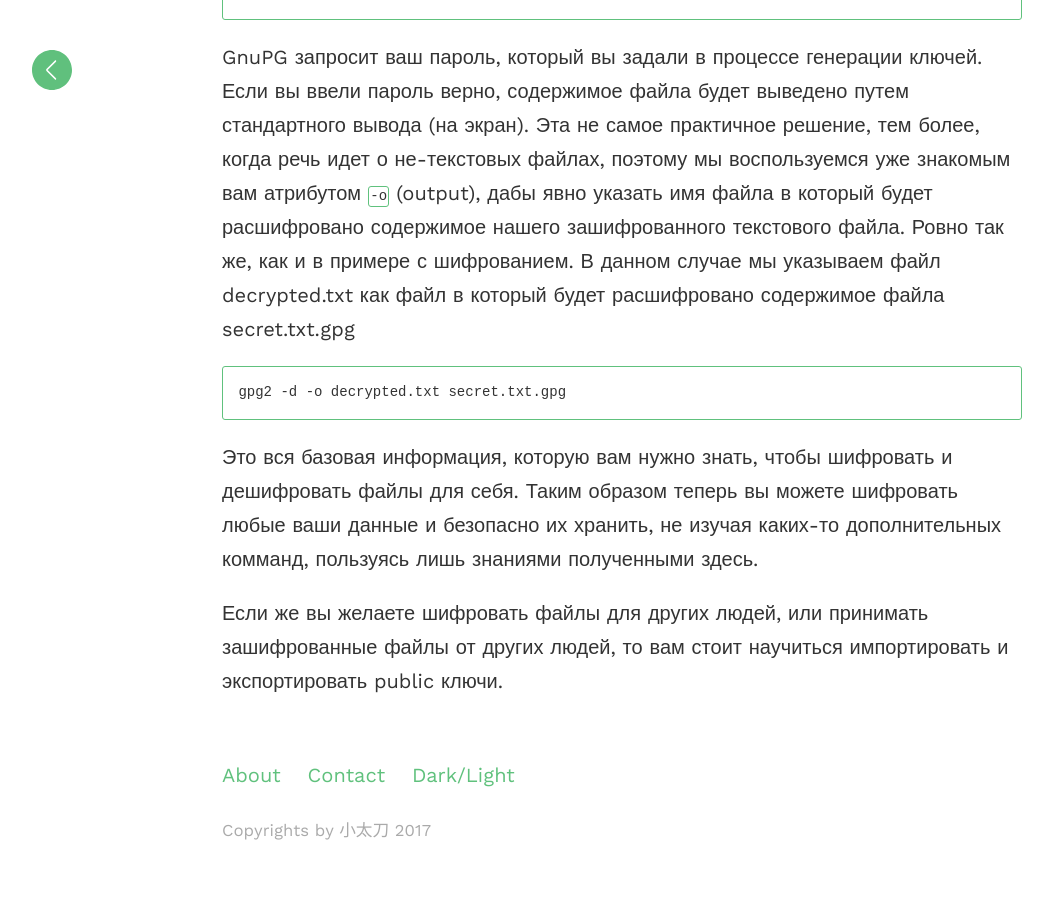
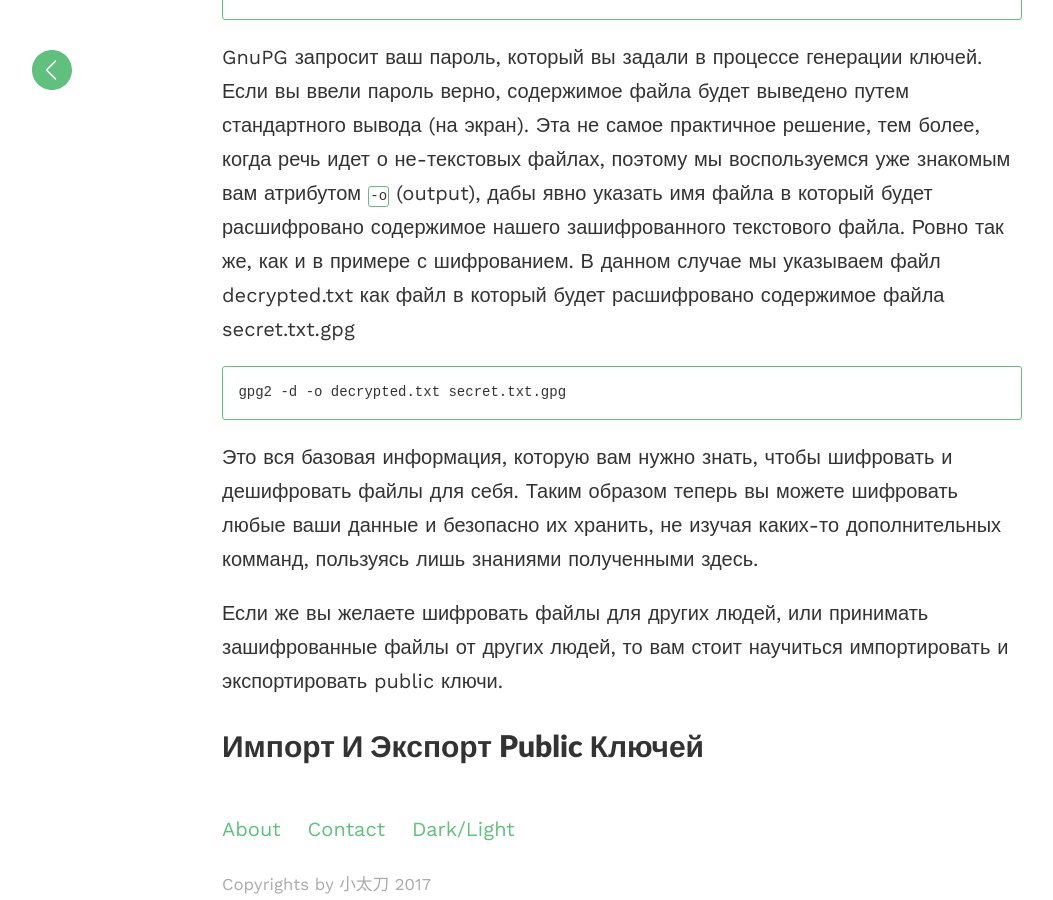
Before and after one commit to evgeniyantipin/evgeniyantipin.github.io, a Jekyll site: the page built from _posts/2018-03-10-gpg2.markdown, in a window 1280 px wide and 900 px high, scrolled down 5052 px. Shown: the whole window, without its empty margins (18-1071 px from the left). Built offline with Jekyll 4.4.1, drawn with Linux system fonts in a browser that asks for light colours; before the commit the page ends 5898 px from its top, so only the background shows below that.

Commit message:
Update 2018-03-10-gpg2.markdown

```diff
--- a/_posts/2018-03-10-gpg2.markdown
+++ b/_posts/2018-03-10-gpg2.markdown
@@ -116,3 +116,5 @@ gpg2 -d -o decrypted.txt secret.txt.gpg
 Это вся базовая информация, которую вам нужно знать, чтобы шифровать и дешифровать файлы для себя. Таким образом теперь вы можете шифровать любые ваши данные и безопасно их хранить, не изучая каких-то дополнительных комманд, пользуясь лишь знаниями полученными здесь.
 
 Если же вы желаете шифровать файлы для других людей, или принимать зашифрованные файлы от других людей, то вам стоит научиться импортировать и экспортировать public ключи.
+
+## Импорт и экспорт public ключей
```
